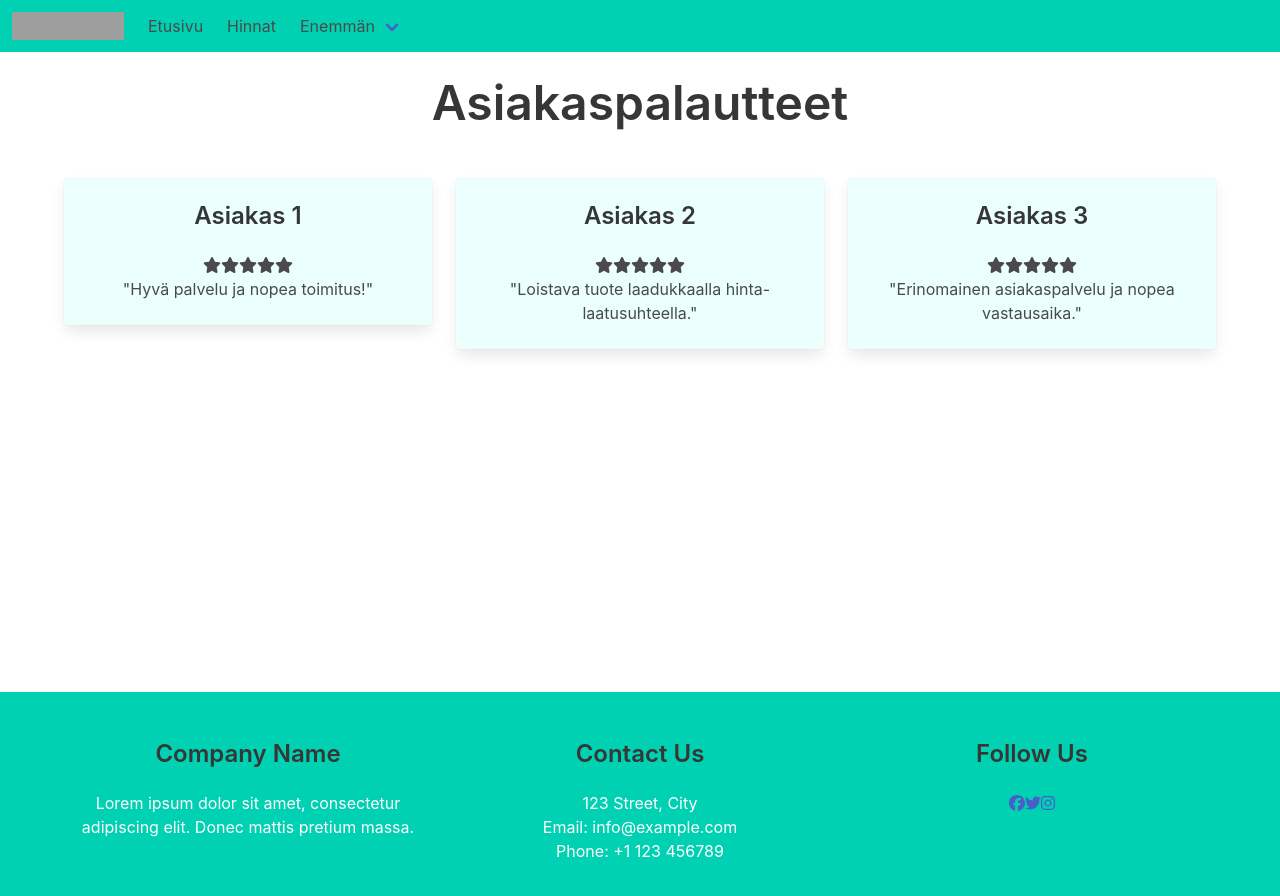
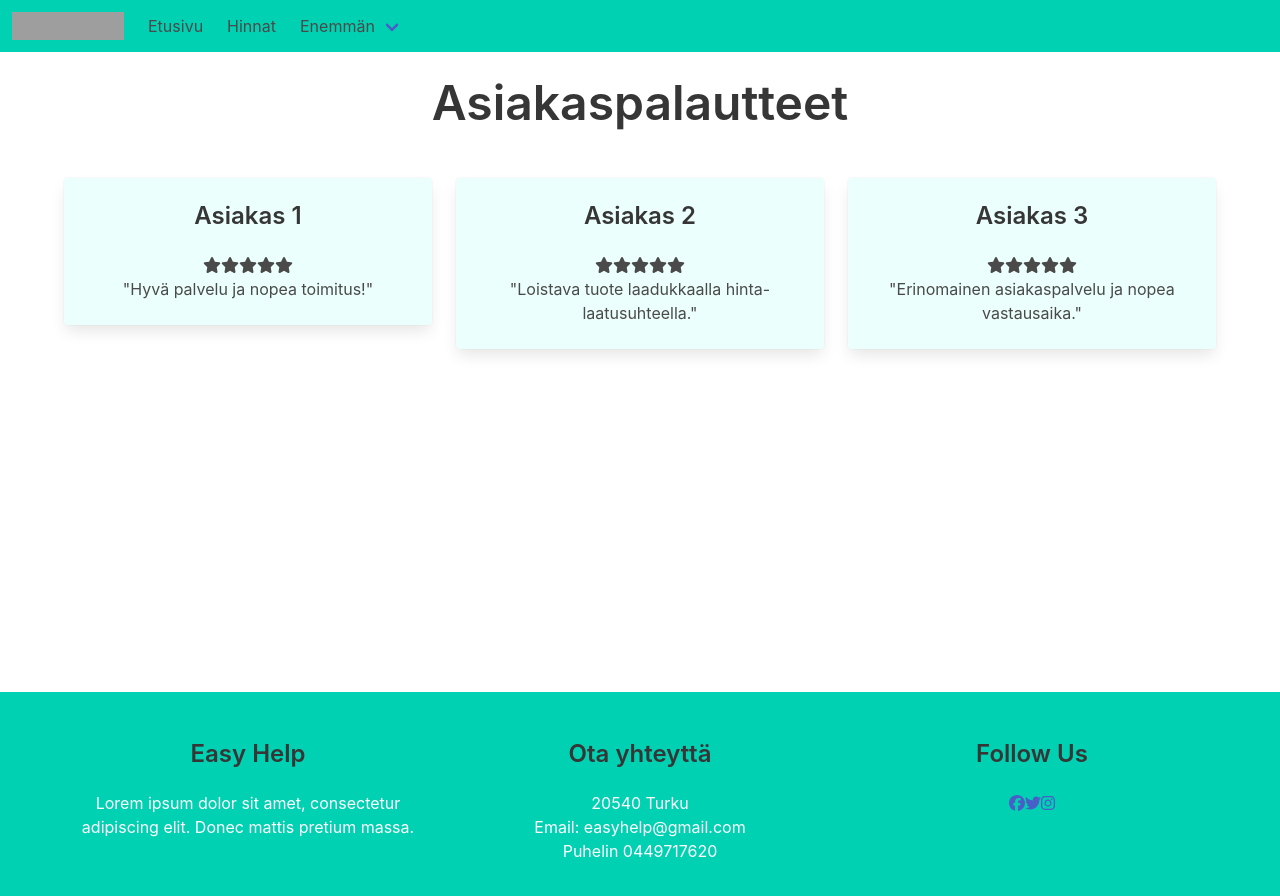
Before and after one commit to Vesku2000/company, a React (Create React App) app: page /Commentspage in a window 1280 px wide. Shown: the top 896 px of the page. Built offline with nearby package versions, Linux system fonts and the light colour scheme; grey boxes are pictures that could not be loaded.

Commit message:
footer edits

```diff
--- a/src/components/Footer.js
+++ b/src/components/Footer.js
@@ -8,14 +8,14 @@ function Footer() {
       <div className="container">
         <div className="columns">
           <div className="column">
-            <h3 className="title is-4">Company Name</h3>
+            <h3 className="title is-4">Easy Help</h3>
             <p>Lorem ipsum dolor sit amet, consectetur adipiscing elit. Donec mattis pretium massa.</p>
           </div>
           <div className="column">
-            <h3 className="title is-4">Contact Us</h3>
-            <p>123 Street, City</p>
-            <p>Email: info@example.com</p>
-            <p>Phone: +1 123 456789</p>
+            <h3 className="title is-4">Ota yhteyttä</h3>
+            <p>20540 Turku</p>
+            <p>Email: easyhelp@gmail.com</p>
+            <p>Puhelin 0449717620</p>
           </div>
           <div className="column">
             <h3 className="title is-4">Follow Us</h3>
```
